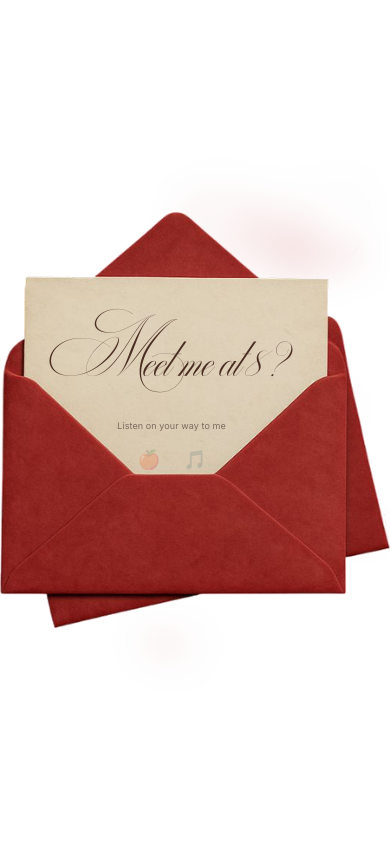
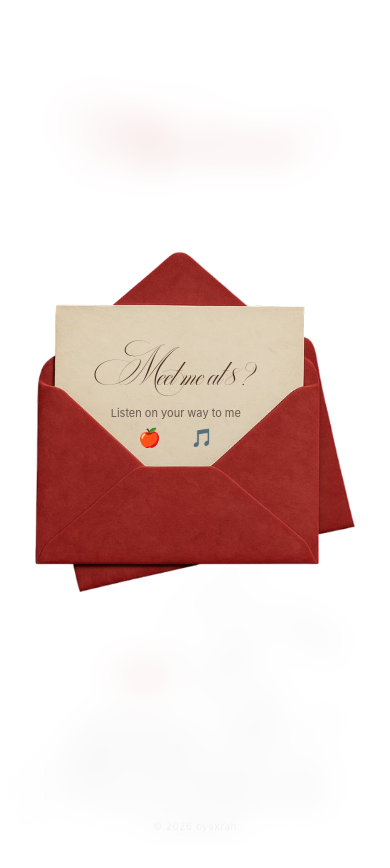
Before and after one commit to bysxrah/will-you-be-my-valentine, a plain HTML site: page index.html in a window 390 px wide. Both pictures are taken after a click on the button "Yes ♪♫♩". Before the commit the page ends 844 px from the top, so only its background shows below. Drawn offline with Linux system fonts and the light colour scheme.

Commit message:
Add files via upload

```diff
--- a/index.html
+++ b/index.html
@@ -4,71 +4,76 @@
   <meta charset="UTF-8" />
   <meta name="viewport" content="width=device-width, initial-scale=1.0" />
   <title>Will you be mine?</title>
-
-  <!-- Inter -->
-  <link rel="preconnect" href="https://fonts.googleapis.com" />
-  <link rel="preconnect" href="https://fonts.gstatic.com" crossorigin />
-  <link
-    href="https://fonts.googleapis.com/css2?family=Inter:wght@400;500;600&display=swap"
-    rel="stylesheet"
-  />
-
   <link rel="stylesheet" href="style.css" />
 </head>
+<div class="copyright">
+  © 2026 bysxrah
+</div>
 <body>
 
+<!-- ================= DESKTOP ================= -->
+
+<div class="desktop-layout">
   <div class="viewport">
     <div class="artboard">
 
-      <img src="images/desktop.png" class="bg" alt="" />
+      <img src="images/bg.png" class="bg" alt="background" />
 
-      <div class="title">Will you be mine?</div>
+      <h1 class="title">Will you be mine?</h1>
 
-      <button class="choice yes">Yes ♪♫♩</button>
+      <button class="choice yes" onclick="openPopover()">Yes ♪♫♩</button>
       <button class="choice no">No</button>
 
-      <div class="popover" id="popover">
-        <div class="envelope-wrapper">
-          <img
-            src="images/envelope_popover_transparent_450.png"
-            class="popover-image"
-            alt=""
-          />
-
-          <div class="letter-area">
-            <div class="letter-content">
-
-              <div class="letter-text">
-                Meet me at 8?
+    </div>
+  </div>
 </div>
 
-              <div class="letter-body">
-                Listen on your way to me
+<!-- ================= MOBILE ================= -->
+
+<div class="mobile-layout">
+
+  <h1 class="mobile-title">Will you be mine?</h1>
+
+  <img src="images/mobile-bg.png" class="mobile-bg" />
+
+  <!-- Separate buttons -->
+  <button class="choice yes mobile-yes" onclick="openPopover()">
+    Yes ♪♫♩
+  </button>
+
+  <button class="choice no mobile-no">
+    No
+  </button>
+
 </div>
+
+
+<!-- ================= POPOVER ================= -->
+
+<div class="popover" id="popover" onclick="closePopover(event)">
+
+  <div class="envelope-wrapper">
+
+    <img src="images/envelope_popover.png" class="popover-image" alt="envelope" />
+
+    <!-- CONTENT RESTORED -->
+    <div class="letter-area">
+      <div class="letter-text">Meet me at 8?</div>
+      <div class="letter-body">Listen on your way to me</div>
 
       <div class="letter-links">
         <a href="https://music.apple.com/us/playlist/who-chi-coo/pl.u-mJy88DRIyoK5j3"
            class="emoji-link"
-                   target="_blank"
-                   rel="noopener noreferrer">
-                  🍎
-                </a>
+           target="_blank">🍎</a>
 
         <a href="https://open.spotify.com/playlist/4SUCWKzwMCuSu8HnqKYvmO?si=ad49d4b2f0a7421f"
            class="emoji-link"
-                   target="_blank"
-                   rel="noopener noreferrer">
-                  🎵
-                </a>
-              </div>
-
+           target="_blank">🎵</a>
       </div>
     </div>
 
   </div>
-      </div>
 
-    </div>
 </div>
 
 <script src="script.js"></script>
--- a/script.js
+++ b/script.js
@@ -1,10 +1,10 @@
-const yes = document.querySelector(".yes");
-const popover = document.getElementById("popover");
+function openPopover() {
+  document.getElementById("popover").classList.add("show");
+}
 
-yes.addEventListener("click", () => {
-  popover.classList.add("show");
-});
-
-popover.addEventListener("click", () => {
-  popover.classList.remove("show");
-});
+function closePopover(event) {
+  // Only close if clicking outside envelope
+  if (event.target.id === "popover") {
+    document.getElementById("popover").classList.remove("show");
+  }
+}
--- a/style.css
+++ b/style.css
@@ -3,17 +3,23 @@
   src: url("fonts/BillaMount-Regular.ttf") format("truetype");
 }
 
-/* RESET */
+/* ================= RESET ================= */
+
 html, body {
   margin: 0;
   padding: 0;
   width: 100%;
   height: 100%;
-  overflow: hidden;
   background: white;
 }
 
-/* VIEWPORT */
+/* ================= LAYOUT SWITCH ================= */
+
+.desktop-layout { display: block; }
+.mobile-layout { display: none; }
+
+/* ================= DESKTOP ================= */
+
 .viewport {
   width: 100vw;
   height: 100vh;
@@ -22,7 +28,6 @@
   align-items: center;
 }
 
-/* PROPORTIONAL CANVAS */
 .artboard {
   position: relative;
   width: 1280px;
@@ -31,37 +36,32 @@
   transform: scale(min(calc(100vw / 1280), calc(100vh / 1080)));
 }
 
-/* BACKGROUND */
 .bg {
   position: absolute;
   inset: 0;
   width: 100%;
   height: 100%;
   object-fit: contain;
-  pointer-events: none;
 }
 
-/* TITLE */
 .title {
   position: absolute;
   left: 185px;
   top: 269px;
   font-family: "Billa Mount";
   font-size: 48px;
+  font-weight: normal;
   color: #b00000;
 }
 
-/* BUTTON BASE */
 .choice {
   background: none;
   border: none;
   font-family: "Inter", sans-serif;
   font-size: 14px;
-  cursor: url("images/arrow-cursor.png") 12 12, pointer;
-  transition: transform 0.3s ease, opacity 0.3s ease;
+  cursor: pointer;
 }
 
-/* YES */
 .yes {
   position: absolute;
   left: 140px;
@@ -70,73 +70,6 @@
   font-weight: 600;
 }
 
-/* Vertical line */
-.yes::after {
-  content: "";
-  position: absolute;
-  top: 22px;
-  left: 50%;
-  transform: translateX(-50%);
-  width: 1px;
-  height: 18px;
-  background-color: #b00000;
-  opacity: 0.8;
-}
-
-/* Organic Sparkles */
-.yes::before {
-  content: "✨";
-  position: absolute;
-  top: -24px;
-  left: -14px;
-  font-size: 13px;
-  opacity: 0;
-  pointer-events: none;
-  transition: opacity 0.3s ease;
-}
-
-.yes .sparkle2,
-.yes .sparkle3 {
-  position: absolute;
-  opacity: 0;
-  pointer-events: none;
-}
-
-.yes .sparkle2 {
-  top: -8px;
-  right: -18px;
-  font-size: 11px;
-}
-
-.yes .sparkle3 {
-  top: 8px;
-  left: -22px;
-  font-size: 10px;
-}
-
-.yes:hover::before,
-.yes:hover .sparkle2,
-.yes:hover .sparkle3 {
-  opacity: 1;
-  animation: sparkleFloat 1s ease forwards;
-  text-shadow:
-    0 0 4px rgba(255, 230, 150, 0.9),
-    0 0 10px rgba(255, 210, 120, 0.7);
-  filter: drop-shadow(0 0 6px rgba(255, 220, 120, 0.6));
-}
-
-.yes:hover {
-  transform: translateY(-3px);
-  opacity: 0.9;
-}
-
-@keyframes sparkleFloat {
-  0% { transform: translateY(4px) scale(0.7); }
-  50% { transform: translateY(-4px) scale(1); }
-  100% { transform: translateY(-8px) scale(0.95); }
-}
-
-/* NO */
 .no {
   position: absolute;
   left: 418px;
@@ -144,24 +77,19 @@
   color: #222;
 }
 
-.no:hover {
-  transform: translateX(5px);
-  opacity: 0.6;
-}
+/* ================= POPOVER ================= */
 
-/* POPOVER */
 .popover {
-  position: absolute;
+  position: fixed;
   inset: 0;
-  background: rgba(255,255,255,0.45);
+  background: rgba(255,255,255,0.55);
   backdrop-filter: blur(18px);
-  -webkit-backdrop-filter: blur(18px);
   display: flex;
   justify-content: center;
   align-items: center;
   opacity: 0;
   pointer-events: none;
-  transition: opacity 1.4s ease;
+  transition: opacity 0.8s ease;
 }
 
 .popover.show {
@@ -169,130 +97,158 @@
   pointer-events: auto;
 }
 
-/* ENVELOPE */
 .envelope-wrapper {
   position: relative;
   width: 450px;
-  transform: translateY(50px) scale(0.95);
-  transition: transform 1.8s ease;
-}
-
-.popover.show .envelope-wrapper {
-  transform: translateY(0) scale(1);
+  max-width: 90%;
 }
 
 .popover-image {
   width: 100%;
+  display: block;
 }
 
-/* LETTER AREA */
+/* ================= POPOVER CONTENT ================= */
+
 .letter-area {
   position: absolute;
-  top: 17%;
+  top: 22%;
   left: 44%;
+  transform: translateX(-50%);
   width: 70%;
-  height: 45%;
-  transform: translateX(-50%);
-  display: flex;
-  justify-content: center;
-  align-items: center;
+  text-align: center;
   pointer-events: auto;
 }
 
-.letter-content {
-  display: flex;
-  flex-direction: column;
-  align-items: center;
-  text-align: center;
-  gap: 4px;
+.letter-text {
+  font-family: "Billa Mount";
+  font-size: 32px;
+  font-weight: normal;
+  color: #4a2d22;
+  margin-bottom: 8px;
 }
 
-/* HEADER */
-.letter-text {
-  font-family: "Billa Mount";
-  font-size: 36px;
-  color: #4a2d22;
-  opacity: 0;
-  transform: translateX(-30px);
-  filter: blur(4px);
-  transition: opacity 1.4s ease 0.8s,
-              transform 1.4s ease 0.8s,
-              filter 1.4s ease 0.8s;
+.letter-body {
+  font-family: "Inter", sans-serif;
+  font-size: 12px;
+  color: #6b5a52;
+  margin-bottom: 12px;
 }
 
-.popover.show .letter-text {
-  opacity: 1;
-  transform: translateX(0);
-  filter: blur(0);
-}
-
-/* SUBTEXT */
-.letter-body {
-  font-family: "Inter", sans-serif;
-  font-size: 9px;
-  color: #6b5a52;
-  letter-spacing: 0.01em;
-  margin-top: -3px;
-  opacity: 0;
-  transform: translateX(-20px);
-  filter: blur(4px);
-  transition: opacity 1.2s ease 1.6s,
-              transform 1.2s ease 1.6s,
-              filter 1.2s ease 1.6s;
-}
-
-.popover.show .letter-body {
-  opacity: 0.85;
-  transform: translateX(0);
-  filter: blur(0);
-}
-
-/* EMOJI LINKS */
 .letter-links {
   display: flex;
   justify-content: center;
-  gap: 21px;
-  margin-top: 8px;
+  gap: 30px;
 }
 
 .emoji-link {
-  font-size: 20px;
-  text-decoration: none;
-  display: inline-block;
-  opacity: 0;
-  transform: translateY(6px) scale(0.9);
-  transition:
-    opacity 1.2s ease 2.6s,
-    transform 1.2s ease 2.6s,
-    filter 0.3s ease;
-}
-
-.emoji-link:link,
-.emoji-link:visited {
+  font-size: 22px;
   text-decoration: none;
 }
 
-.popover.show .emoji-link {
-  opacity: 0.95;
-  transform: translateY(0) scale(1);
+/* ================= MOBILE ================= */
+
+@media (max-width: 768px) {
+
+  .desktop-layout { display: none; }
+
+  .mobile-layout {
+    display: flex;
+    flex-direction: column;
+    align-items: center;
+    height: 100vh;
+    padding: 30px 20px 60px 20px;
+    text-align: center;
+    position: relative;
+  }
+
+  .mobile-title {
+  font-family: "Billa Mount";
+  font-size: 36px;
+  font-weight: normal;
+  color: #b00000;
+
+  margin-top: 40px;   /* ← add this */
+  margin-bottom: 30px;
 }
 
-/* SLOWER BOUNCE + GLOW */
-.emoji-link:hover {
-  animation: emojiBounce 0.65s cubic-bezier(0.22, 1, 0.36, 1);
+
+  .mobile-bg {
+    width: 100%;
+    max-width: 420px;
+    height: auto;
+    object-fit: contain;
+    margin-top: -150px;
+  }
+
+  /* MOBILE YES BUTTON */
+
+  .mobile-yes {
+  position: absolute;
+  top: auto;
+  left: 110px;
+  bottom: 250px;
+  font-size: 14px;
 }
 
-.emoji-link:first-child:hover {
-  filter: drop-shadow(0 0 8px rgba(220, 40, 40, 0.6));
+/* Thin vertical line under YES */
+.mobile-yes::after {
+  content: "";
+  position: absolute;
+  top: 26px;              /* distance below text */
+  left: 50%;
+  transform: translateX(-50%);
+  width: 1px;
+  height: 18px;           /* line length */
+  background-color: #b00000;
+  opacity: 0.8;
 }
 
-.emoji-link:last-child:hover {
-  filter: drop-shadow(0 0 8px rgba(30, 215, 96, 0.7));
+
+  /* MOBILE NO BUTTON — FIXED */
+
+  .mobile-no {
+    position: absolute;
+    top: auto;        /* clear desktop top */
+    left: auto;       /* clear desktop left */
+    bottom: 285px;
+    right: 50px;
+    font-size: 12px;
+  }
+
+  /* Mobile popover scale */
+
+  .envelope-wrapper {
+    width: 320px;
+  }
+
+  .letter-text {
+    font-size: 24px;
+  }
+
+  .letter-body {
+    font-size: 11px;
+    margin-top: -15px;
+  }
+
+  .letter-links {
+    margin-top: -5px;
+  }
+
+  .emoji-link {
+    font-size: 18px;
+  }
 }
+/* ================= COPYRIGHT ================= */
 
-@keyframes emojiBounce {
-  0%   { transform: translateY(0) scale(1); }
-  30%  { transform: translateY(-6px) scale(1.08); }
-  60%  { transform: translateY(2px) scale(0.98); }
-  100% { transform: translateY(0) scale(1); }
+.copyright {
+  position: fixed;
+  bottom: 12px;
+  left: 50%;
+  transform: translateX(-50%);
+  font-family: "Inter", sans-serif;
+  font-size: 10px;
+  color: rgba(0,0,0,0.5);
+  letter-spacing: 0.05em;
+  pointer-events: none;
 }
```
Also changed, not shown: images/bg.png (added), images/envelope_popover.png (added), images/mobile-bg.png (added). Lines whose indentation alone changed are shown as unchanged.
